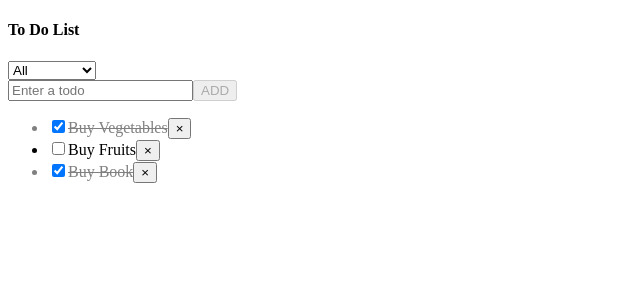
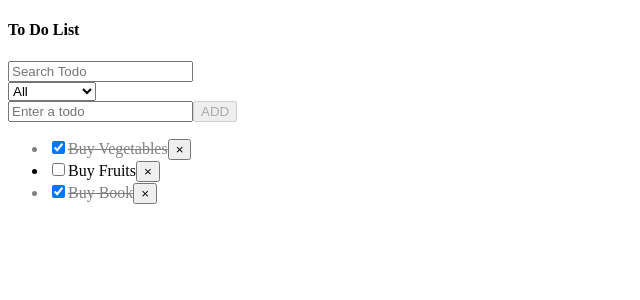
Before and after one commit to suzanpaudel/to_do_list, a React (Vite) app: page / in a window 1280 px wide. Shown: the top 300 px of the page, without its empty margins (0-640 px from the left). Built offline with nearby package versions, Linux system fonts and the light colour scheme.

Commit message:
add search todo feature in the app

```diff
--- /dev/null
+++ b/src/components/SearchBar.jsx
@@ -0,0 +1,16 @@
+import React from "react";
+
+const SearchBar = ({ query, onChangeInput }) => {
+	return (
+		<div>
+			<input
+				type="text"
+				value={query}
+				placeholder="Search Todo"
+				onChange={e => onChangeInput(e.target.value)}
+			/>
+		</div>
+	);
+};
+
+export default SearchBar;
--- a/src/components/ToDoList.jsx
+++ b/src/components/ToDoList.jsx
@@ -3,6 +3,7 @@ import ToDo from "./ToDo";
 import AddToDoForm from "./AddToDoForm";
 import FilterOptions from "./FilterOptions";
 import { ALL, COMPLETED, INCOMPLETE } from "../constants";
+import SearchBar from "./SearchBar";
 
 const ToDoList = () => {
 	const [todos, setTodos] = useState([
@@ -22,13 +23,13 @@ const ToDoList = () => {
 			isCompleted: true,
 		},
 	]);
-
-	const [filteredTodos, setFilteredTodos] = useState(todos);
-
+	const [searchQuery, setSearchQuery] = useState("");
 	const [filterOption, setFilterOption] = useState(ALL);
 
+	const [finalTodos, setFinalTodos] = useState(todos);
+
 	useEffect(() => {
-		const filteredTodos = todos.filter(todo => {
+		const finalTodos = todos.filter(todo => {
 			if (filterOption === COMPLETED) {
 				return todo.isCompleted;
 			} else if (filterOption === INCOMPLETE) {
@@ -38,8 +39,12 @@ const ToDoList = () => {
 			}
 		});
 
-		setFilteredTodos(filteredTodos);
-	}, [filterOption, todos]);
+		const searchedAndFilteredTodos = finalTodos.filter(todo =>
+			todo.title.toLowerCase().includes(searchQuery.toLowerCase())
+		);
+
+		setFinalTodos(searchedAndFilteredTodos);
+	}, [searchQuery, filterOption, todos]);
 
 	const handleToDoAdd = todo => {
 		setTodos(todos => [...todos, todo]);
@@ -57,16 +62,24 @@ const ToDoList = () => {
 		setFilterOption(value);
 	};
 
+	const handleSearchQueryChange = inputText => {
+		setSearchQuery(inputText);
+	};
+
 	return (
 		<div>
 			<h4>To Do List</h4>
+			<SearchBar
+				query={searchQuery}
+				onChangeInput={handleSearchQueryChange}
+			/>
 			<FilterOptions
 				option={filterOption}
 				onChangeOption={handleFilterOptionChange}
 			/>
 			<AddToDoForm onAddToDo={handleToDoAdd} />
 			<ul>
-				{filteredTodos.map(todo => (
+				{finalTodos.map(todo => (
 					<ToDo
 						key={todo.id}
 						todo={todo}
```
